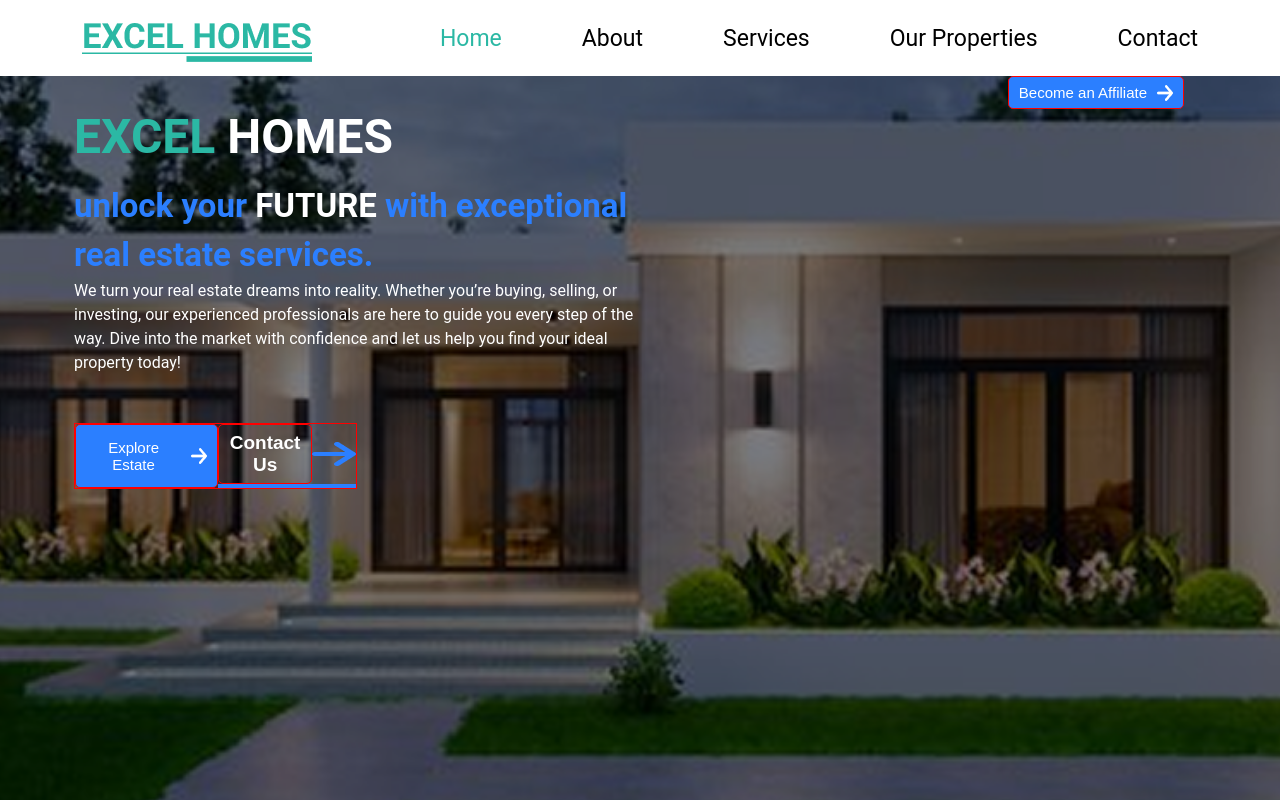
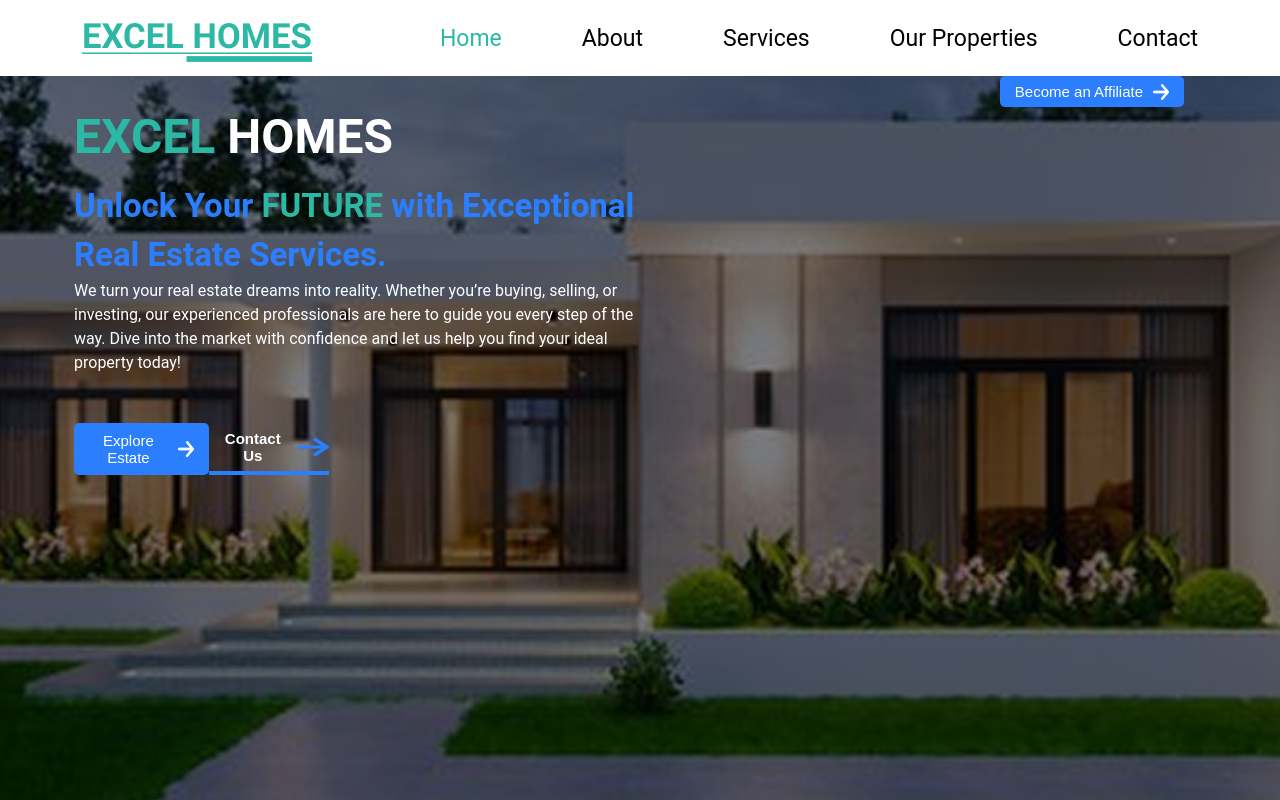
Before and after one commit to qutesly/eagle-eye-estate, a React (Create React App) app: page / in a window 1280 px wide. Shown: the top 800 px of the page. Built offline with nearby package versions, Linux system fonts and the light colour scheme.

Commit message:
first commit

```diff
--- a/src/component/hero/hero-bg/HeroContent.jsx
+++ b/src/component/hero/hero-bg/HeroContent.jsx
@@ -14,8 +14,8 @@ const HeroContent = () => {
             EXCEL <span>HOMES</span>
           </h1>
           <h2>
-            unlock your <span>FUTURE</span> with exceptional real estate
-            services.
+            Unlock Your <span>FUTURE</span> with Exceptional Real Estate
+            Services.
           </h2>
           <p>
             We turn your real estate dreams into reality. Whether you’re buying,
--- a/src/component/hero/style.css
+++ b/src/component/hero/style.css
@@ -23,7 +23,8 @@
 }
 
 .hero-top {
-  width: 50%;
+  width: 100;
+  max-width: 50%;
   display: flex;
   flex-direction: column;
   position: relative;
@@ -37,8 +38,12 @@
   margin-bottom: 1rem;
 }
 
+.hero-top h1 span{
+  color: var(--main-white);
+}
+
 .hero-top span {
-  color: var(--main-white);
+  color: var(--primary-color);
 }
 
 .hero-top h2 {
@@ -55,23 +60,21 @@
 }
 
 .top-btns {
-  border: 1px solid red;
-  width: 100%;
-  max-width: 50%;
+  width: 45%;
   display: flex;
   justify-content: space-between;
 }
 
 .blue-btn {
-  border: 1px solid red;
   display: flex;
   align-items: center;
   justify-content: space-between;
   border-radius: 5px;
+  border: none;
   outline: none;
   font-size: 15px;
   color: var(--main-white);
-  padding: 7px 10px;
+  padding: 7px 15px;
   background: var(--secondary-color);
 }
 
@@ -79,9 +82,9 @@
   margin-left: 10px;
 }
 
-.btn-underline {
-  width: 50%;
-}
+/* .btn-underline {
+  width: 40%;
+} */
 
 .btn-wrap {
   display: flex;
@@ -89,9 +92,13 @@
   justify-content: space-between;
 }
 
+.btn-wrap > img {
+  width: 2rem;
+}
+
 .contact-btn {
   background: transparent;
-  font-size: 19px;
+  font-size: 15px;
   font-weight: 700;
 }
 
```
